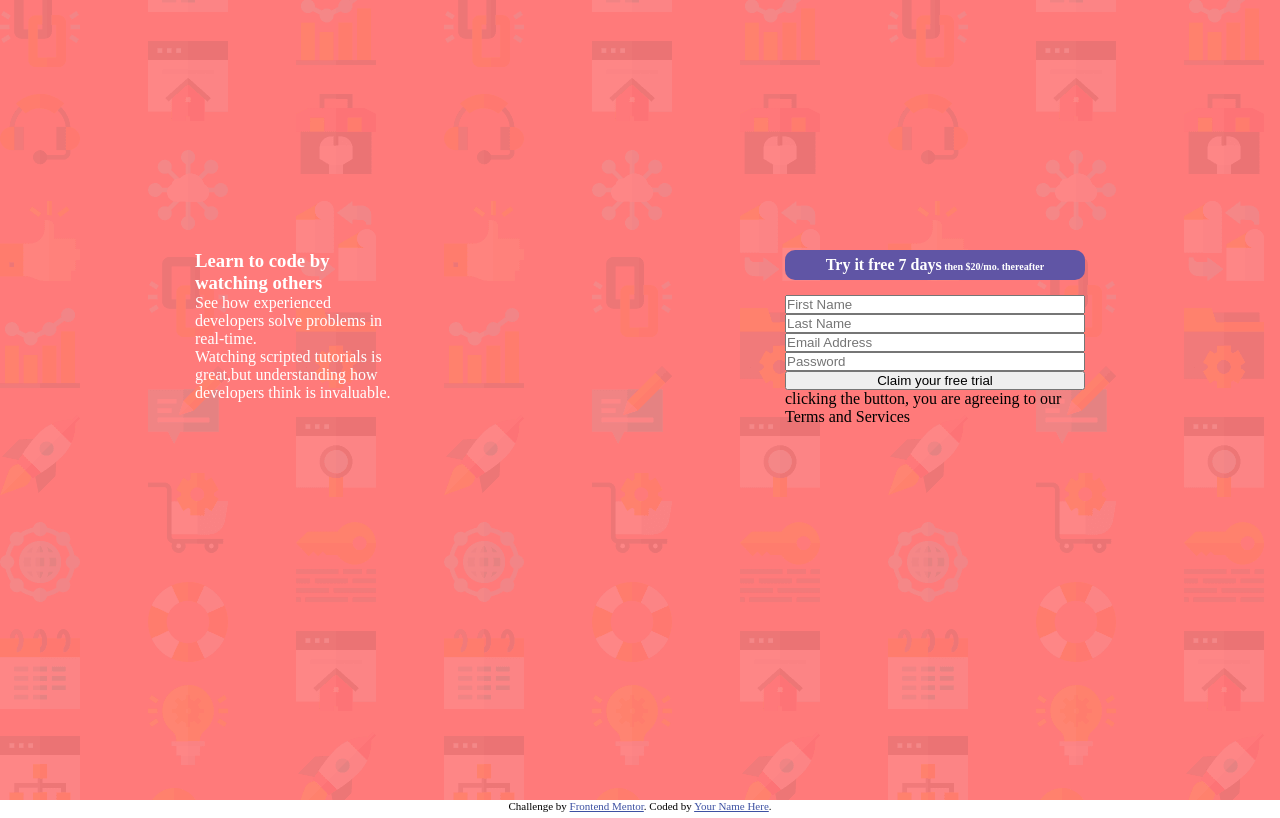
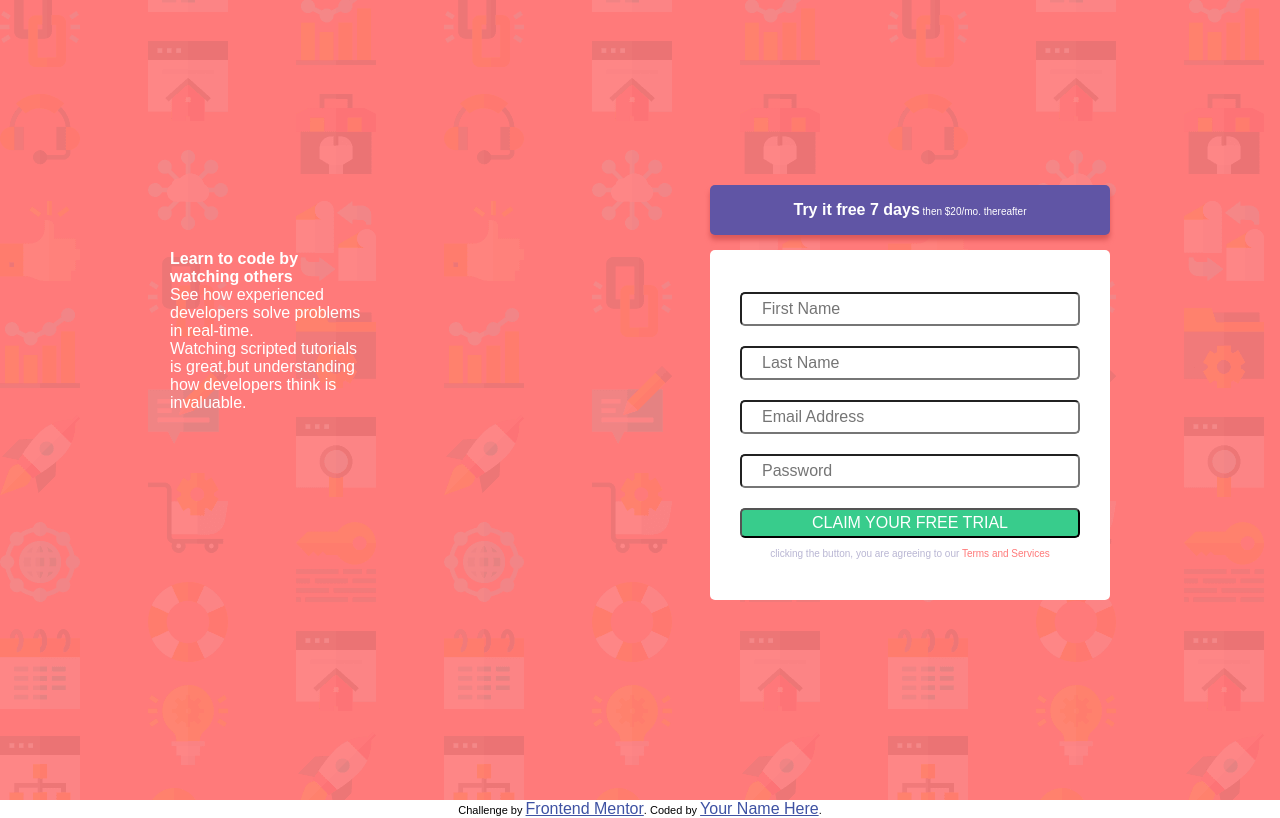
Before and after one commit to SamehElhady/intro-component-with-signup-form-master, a plain HTML site: page index.html in a window 1280 px wide. Drawn offline with Linux system fonts and the light colour scheme.

Commit message:
the half of the page is finish

```diff
--- a/style.css
+++ b/style.css
@@ -1,6 +1,9 @@
 *{
     padding: 0px;
     margin: 0px;
+    font-family: 'Fraunces', serif;
+    font-family: 'Poppins', sans-serif;
+    font-size: 16px;
 }
 
 .main{
@@ -20,34 +23,74 @@
 }
 
 .column2{
-    width: 300px;
-    height: 300px;
+    width: 400px;
+    height: 430px;
     margin: auto;
     display: flex;
     flex-direction: column;
+   /* background: black; */
 }
 .row1{
     width: 100%;
-    height: 30px;
+    height: 50px;
     color: white;
     background: hsl(248, 32%, 49%);
     display: flex;
     align-items: center;
     margin-bottom: 15px;
-    border-radius: 10px;
-    box-shadow: ;
+    border-radius: 5px;
+    box-shadow:0px 5px 5px rgb(221, 89, 89) ;
+    font-size: 17px;
+    font-weight: 600;
+    /* rgb(146, 58, 58)*/
 }
 .row1 span{
     font-size: 10px;
+    font-weight: 400;
 }
 .row1 h4{
     margin: auto;
 }
 .row2{
+    height: 350px;
+    background: white;
+    border-radius: 5px;
     display: flex;
     flex-direction: column;
 }
 .row2 form{
+    width: 100%;
+    margin: auto;
     display: flex;
     flex-direction: column;
 }
+.row2 form input{
+    margin-bottom: 20px;
+    margin-left: 30px;
+    margin-right: 30px;
+    border-radius: 5px;
+    padding-left: 20px;
+    height: 30px;
+}
+.row2 form button{
+    margin-left: 30px;
+    margin-right: 30px;
+    margin-bottom: 10px;
+    height: 30px;
+    background: hsl(154, 59%, 51%);
+    color: white;
+    border-radius: 5px;
+    text-transform:uppercase;
+    font-weight: 400;
+}
+.row2 p{
+    margin: auto;
+    font-size: 10px;
+    color: hsl(246, 25%, 77%);
+
+}
+.row2 p span{
+    font-size: 10px;
+    color: hsl(0, 100%, 74%);
+
+}
```
